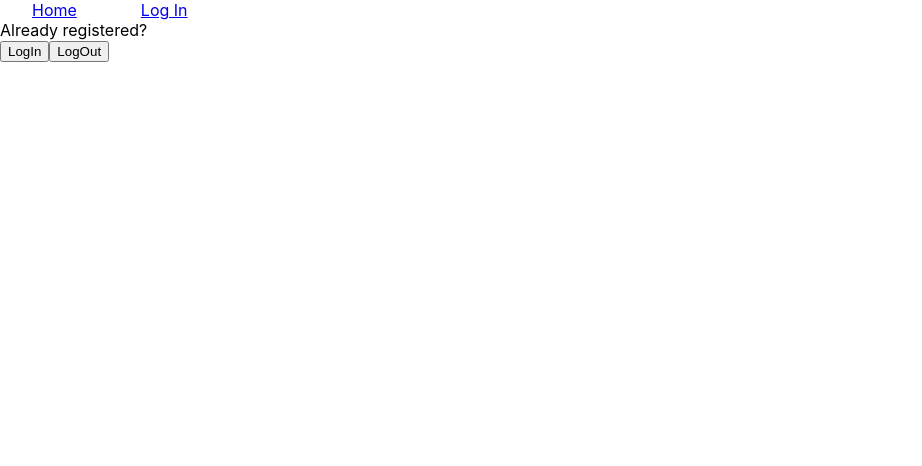
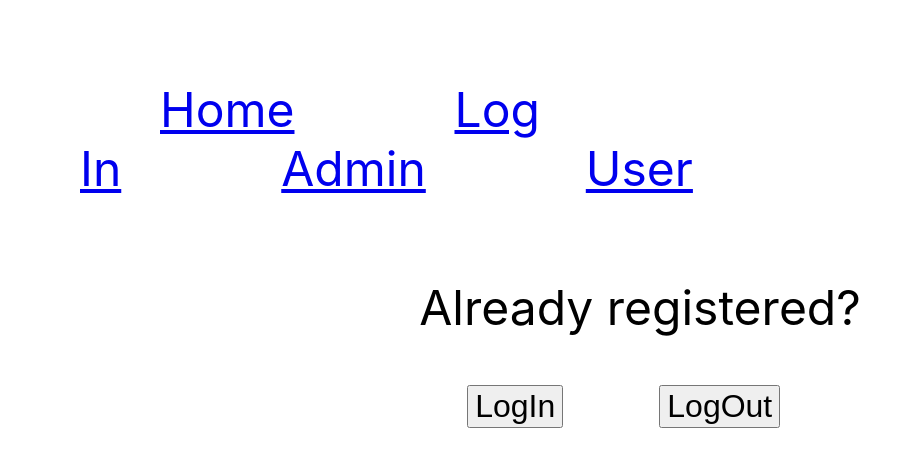
Before and after one commit to VitaliSantalau/auth, a React (Create React App) app in the folder client/: page /log in a window 1280 px wide. Shown: the top 466 px of the page, without its empty margins (0-922 px from the left). Built offline with nearby package versions, Linux system fonts and the light colour scheme.

Commit message:
auth 1.2

```diff
--- a/client/src/App.css
+++ b/client/src/App.css
@@ -1,3 +1,23 @@
+
+/* Just for test START */
 .link {
-  margin: 2em;
+  margin: 5rem;
 }
+
+#root {
+  font-size: 3em;
+  display: flex;
+  flex-direction: column;
+  align-items: center;
+}
+
+nav {
+  margin: 5rem;
+}
+
+button {
+  font-size: 2rem;
+  margin: 3rem;
+}
+
+/* END just for test */
--- a/client/src/App.js
+++ b/client/src/App.js
@@ -10,8 +10,12 @@ function App() {
   return (
     <ProvideAuth>
       <Router>
-        <Link to="/" className="link">Home</Link>
-        <Link to="/log" className="link">Log In</Link>
+        <nav>
+          <Link to="/" className="link">Home</Link>
+          <Link to="/log" className="link">Log In</Link>
+          <Link to="/admin" className="link">Admin</Link>
+          <Link to="/user" className="link">User</Link>
+        </nav>
         <Switch>
           <Route exact path="/">
             <PublicPage />
--- a/client/src/auth/ProtectedRoute.js
+++ b/client/src/auth/ProtectedRoute.js
@@ -8,13 +8,18 @@ function ProtectedRoute({ children, ...rest }) {
   return (
     <Route
       { ...rest }
-      render={({ location }) => auth.user ?
-        children:
-        <Redirect to={{
-          pathname: "/log",
-          state: { from: location }
-          }}
-        />
+      render={() => {
+        auth.user === "admin" ? children : <Redirect to="/log" />
+        switch(auth.user) {
+          case "admin":
+            return children;
+            break;
+          case "user":
+            return children
+          default:
+            return <Redirect to="/log" />
+          }
+        }
       }
     />
   );
--- a/client/src/auth/ProvideAuth.js
+++ b/client/src/auth/ProvideAuth.js
@@ -8,7 +8,7 @@ export function useAuth() {
 }
 
 function useHandleAuth() {
-  const [user, setUser] = useState(true);
+  const [user, setUser] = useState("admin");
   const [isAdmin, setIsAdmin] = useState(true)
 
   return {
--- a/client/src/index.css
+++ b/client/src/index.css
@@ -1,9 +1,20 @@
+html {
+  height: 100%;
+}
+
 body {
-  margin: 0;
-  padding: 0;
   font-family: -apple-system, BlinkMacSystemFont, 'Segoe UI', 'Roboto', 'Oxygen',
     'Ubuntu', 'Cantarell', 'Fira Sans', 'Droid Sans', 'Helvetica Neue',
     sans-serif;
   -webkit-font-smoothing: antialiased;
   -moz-osx-font-smoothing: grayscale;
+
+  height: 100%;
+  width: 100%;
+  margin: 0;
+  padding: 0;
 }
+
+#root {
+  height: 100%;
+}
```
